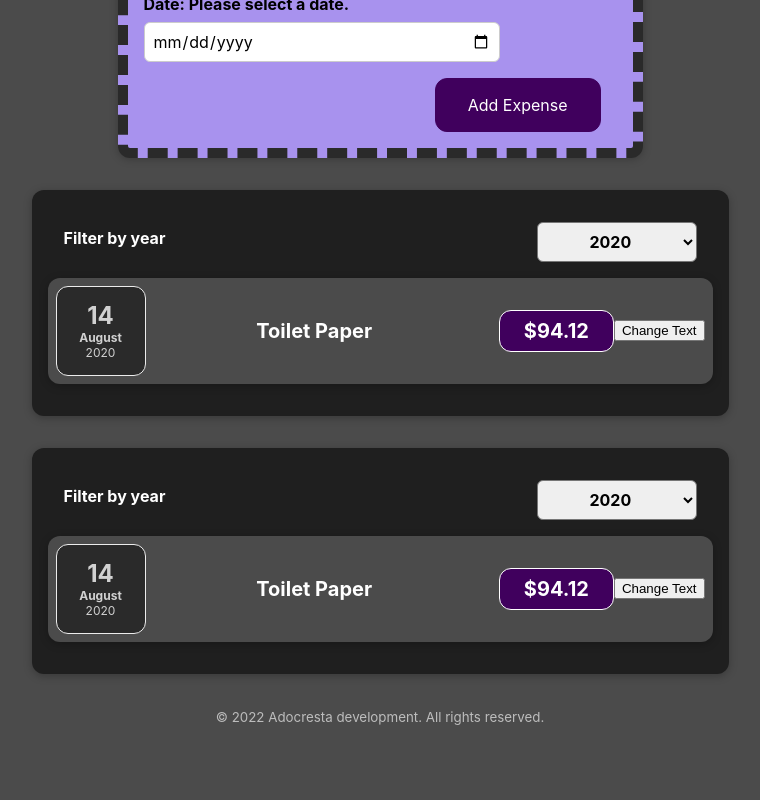
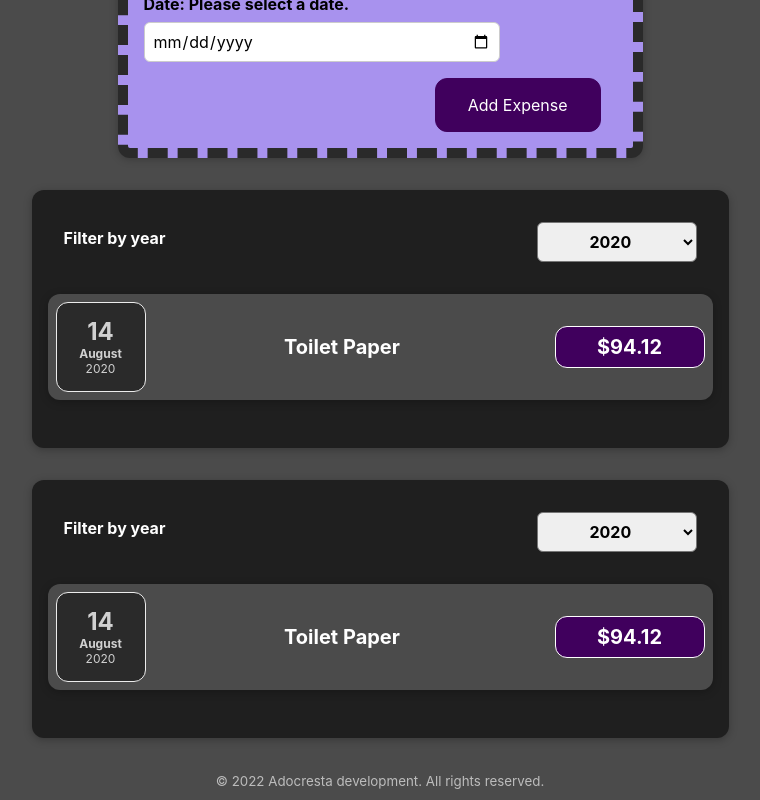
Before and after one commit to Adocresta/learning-react, a React (Create React App) app: page / in a window 1280 px wide. Shown: the part 544-1344 px from the top of the page, without its empty margins (260-1020 px from the left). Before the commit the page ends 1280 px from the top, so only its background shows below. Built offline with nearby package versions, Linux system fonts and the light colour scheme.

Commit message:
file management | readabity

```diff
--- a/src/components/Expenses/ExpenseItem.css
+++ b/src/components/Expenses/ExpenseItem.css
@@ -30,6 +30,7 @@
   border: 1px solid white;
   padding: 0.5rem;
   border-radius: 12px;
+  min-width: 100px;
 }
 @media (min-width: 580px) {
   .expense-item__description {
--- a/src/components/Expenses/ExpenseItem.js
+++ b/src/components/Expenses/ExpenseItem.js
@@ -1,27 +1,23 @@
 import "./ExpenseItem.css";
 import ExpenseItemDate from "./ExpenseItemDate";
 import Card from "../UI/Card";
-import { useState } from "react";
 
 // passing with props
 function ExpenseItem(props) {
-  // Use state calls the component again
-  const [title, setTitle] = useState(props.title);
-  const changeTitle = () => {
-    setTitle("Updated");
-    // we don't see the new title rigtt away because react schedules the event
-    console.log(title);
-  };
+  const { date } = props;
+  const { title } = props;
+  const { amount } = props;
 
   return (
-    <Card className="expense-item">
-      <ExpenseItemDate date={props.date} />
-      <div className="expense-item__description">
-        <h2>{title}</h2>
-        <div className="expense-item__price">${props.amount}</div>
-      </div>
-      <button onClick={changeTitle}>Change Text</button>
-    </Card>
+    <li>
+      <Card className="expense-item">
+        <ExpenseItemDate date={date} />
+        <div className="expense-item__description">
+          <h2>{title}</h2>
+          <div className="expense-item__price">${amount}</div>
+        </div>
+      </Card>
+    </li>
   );
 }
 
--- a/src/components/Expenses/Expenses.js
+++ b/src/components/Expenses/Expenses.js
@@ -1,8 +1,9 @@
+import { useState } from "react";
+
+import "./Expenses.css";
 import Card from "../UI/Card";
-import ExpenseItem from "./ExpenseItem";
-import "./Expenses.css";
 import ExpensesFilter from "../ExpensesFilter/ExpensesFilter";
-import { useState } from "react";
+import ExpensesList from "../ExpensesFilter/ExpensesList";
 
 function Expenses(props) {
   // Destructuring in Objects
@@ -15,28 +16,9 @@ function Expenses(props) {
     // !Dont create new array here👇 it uses old selectedYearValue instead pass year as parameter in jsx
   };
 
-  // filter stuff and map it directly no exstra step needed! filter won't effect original array just creates new one
-  const createExpenseItemArray = (expenses, _selectedYear) => {
-    const filteredExpenses = expenses.filter(
-      (expense) => expense.date.getFullYear().toString() === _selectedYear
-    );
-    console.log(filteredExpenses);
-    // checking if there is no data to show and inform the user
-    if (filteredExpenses.length === 0) {
-      return <p>No Expenses found.</p>;
-    } else {
-      return filteredExpenses.map((element) => {
-        return (
-          <ExpenseItem
-            title={element.title}
-            amount={element.amount}
-            date={element.date}
-            key={element.id}
-          />
-        );
-      });
-    }
-  };
+  const filteredExpenses = expenses.filter(
+    (expense) => expense.date.getFullYear().toString() === selectedYearValue
+  );
 
   return (
     <Card className="expenses">
@@ -44,7 +26,7 @@ function Expenses(props) {
         selected={selectedYearValue}
         onYearSelected={yearFilterHandler}
       />
-      {createExpenseItemArray(expenses, selectedYearValue)}
+      <ExpensesList expenses={filteredExpenses} />
     </Card>
   );
 }
--- /dev/null
+++ b/src/components/ExpensesFilter/ExpensesList.css
@@ -0,0 +1,14 @@
+.expenses-list {
+  list-style: none;
+  padding: 0;
+  flex-direction: column;
+}
+
+.expenses-list__fallback {
+  color: white;
+  text-align: center;
+}
+
+.expenses-list li {
+  margin: 0;
+}
--- /dev/null
+++ b/src/components/ExpensesFilter/ExpensesList.js
@@ -0,0 +1,33 @@
+import ExpenseItem from "../Expenses/ExpenseItem";
+import "./ExpensesList.css";
+
+const ExpensesList = (props) => {
+  const { expenses } = props;
+  console.log(expenses);
+  // filter stuff and map it directly no exstra step needed! filter won't effect original array just creates new one
+  const expensesContent = (
+    <h2 className="expenses-list__fallback">No Expenses found.</h2>
+  );
+  let listCreatedDynamically = null;
+
+  if (expenses.length > 0) {
+    console.log("array is available", expenses);
+    listCreatedDynamically = expenses.map((element) => {
+      return (
+        <ExpenseItem
+          title={element.title}
+          amount={element.amount}
+          date={element.date}
+          key={element.id}
+        />
+      );
+    });
+  } else {
+    console.log("empty array");
+    return expensesContent;
+  }
+
+  return <ul className="expenses-list">{listCreatedDynamically}</ul>;
+};
+
+export default ExpensesList;
```
